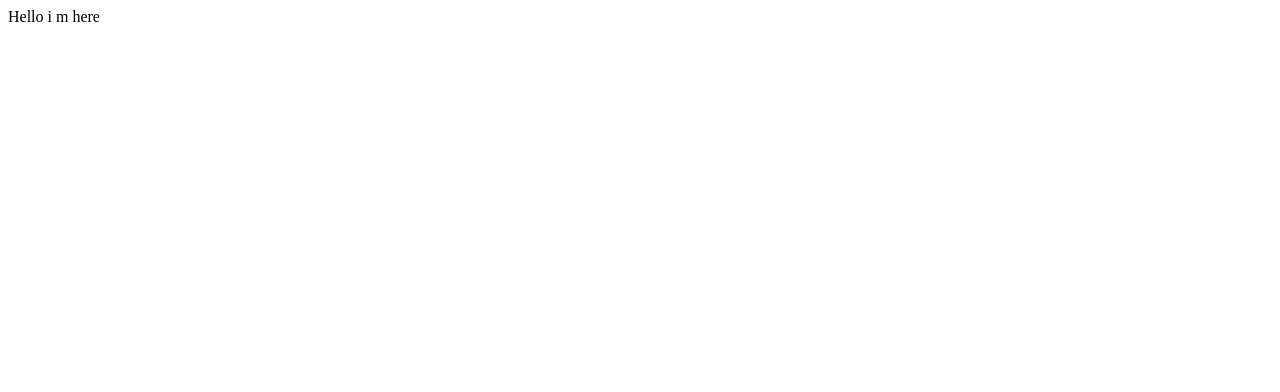
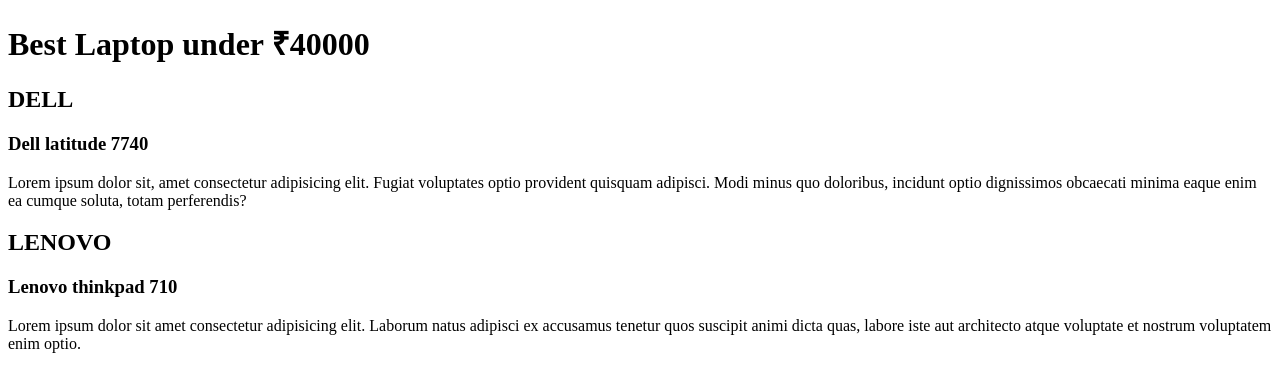
Before and after one commit to DhruvVermaCodess/Sample, a plain HTML site: page index.html in a window 1280 px wide. Drawn offline with Linux system fonts and the light colour scheme.

Commit message:
make some change

```diff
--- a/index.html
+++ b/index.html
@@ -3,9 +3,25 @@
 <head>
     <meta charset="UTF-8">
     <meta name="viewport" content="width=device-width, initial-scale=1.0">
-    <title>Document</title>
+    <title>Best laptop under 40000 ( JULY UPDATED )</title>
 </head>
 <body>
-    Hello i m here
+    <h1>Best Laptop under ₹40000 </h1>
+    <h2>DELL</h2>
+    <h3>Dell latitude 7740</h3>
+    <p>
+        Lorem ipsum dolor sit, amet consectetur adipisicing elit.
+        Fugiat voluptates optio provident quisquam adipisci.
+        Modi minus quo doloribus, incidunt optio dignissimos
+        obcaecati minima eaque enim ea cumque soluta, totam perferendis?
+    </p>
+    <h2>LENOVO</h2>
+    <h3>Lenovo thinkpad 710</h3>
+    <p>
+        Lorem ipsum dolor sit amet consectetur adipisicing elit.
+        Laborum natus adipisci ex accusamus tenetur quos suscipit animi
+        dicta quas, labore iste aut architecto atque voluptate et nostrum
+        voluptatem enim optio.
+    </p>
 </body>
 </html>
```
